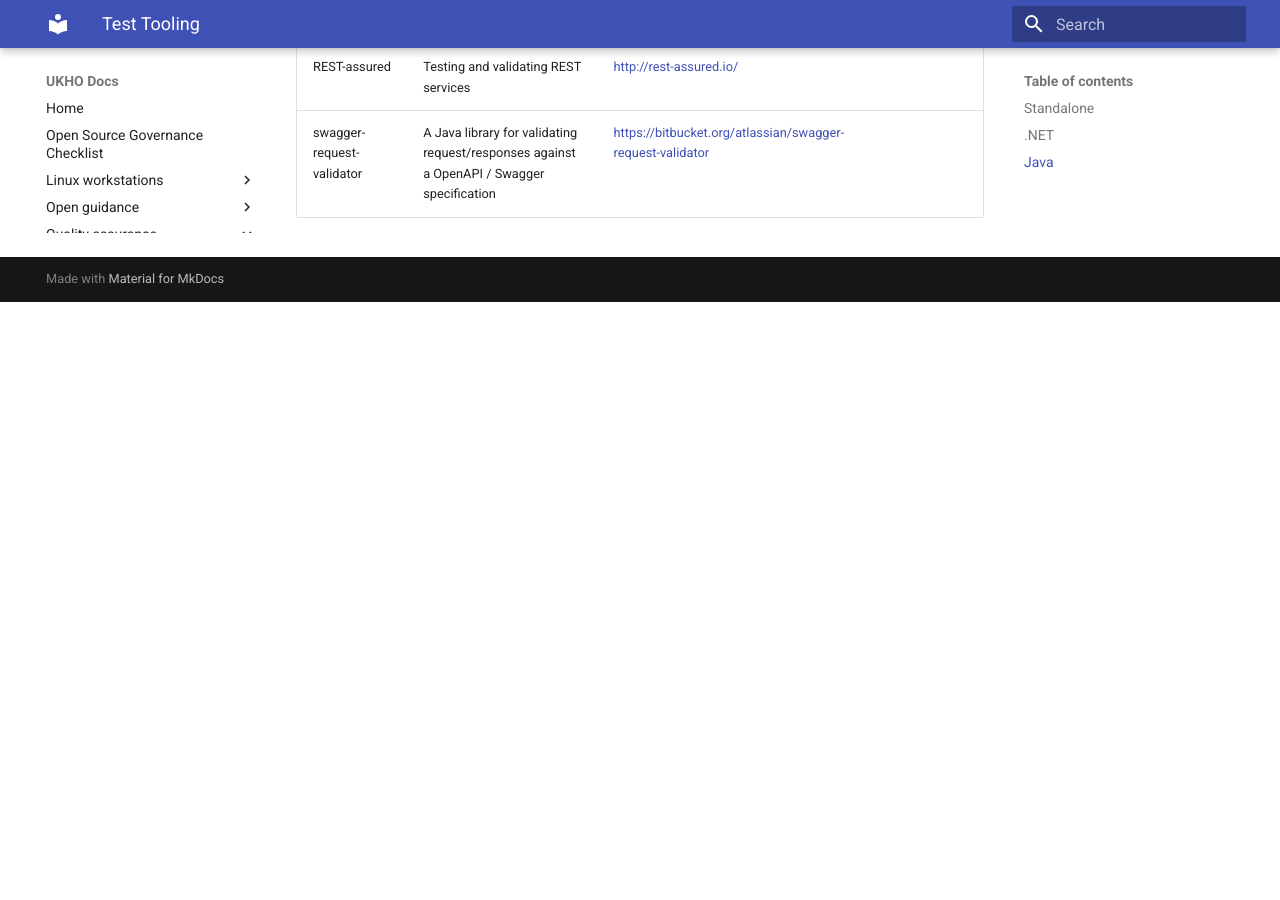
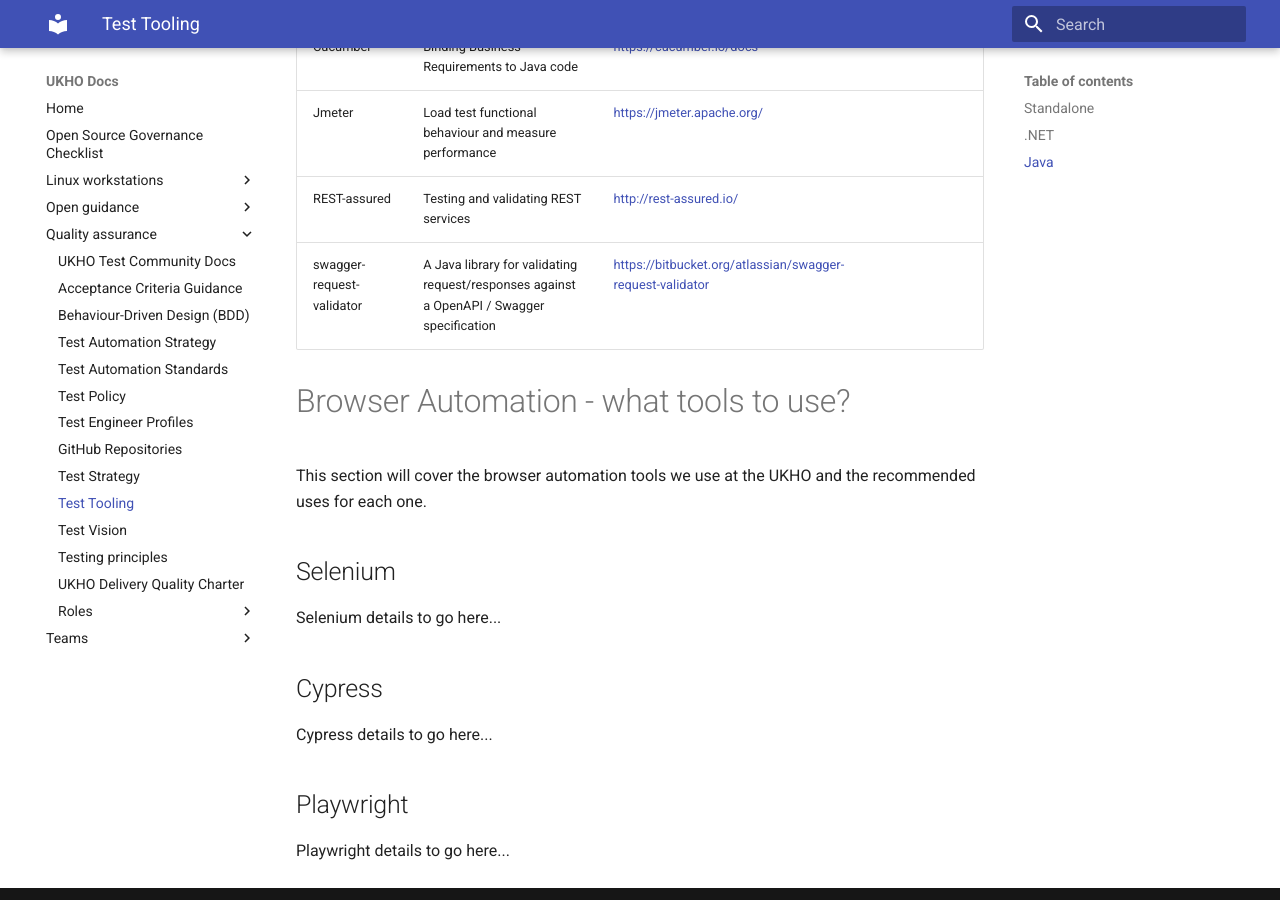
Before and after one commit to UKHO/docs, an MkDocs documentation site: the page built from docs/quality-assurance/test-tooling.md, in a window 1280 px wide and 900 px high, scrolled down 1600 px. Built offline with MkDocs 1.6.1 and Material for MkDocs 9.7.7, drawn with Linux system fonts in a browser that asks for light colours; before the commit the page ends 1902 px from its top, so only the background shows below that; some of the changed text lies outside the part shown.

Commit message:
WIP: Add browser automation tools and new section

```diff
--- a/docs/quality-assurance/test-tooling.md
+++ b/docs/quality-assurance/test-tooling.md
@@ -11,6 +11,8 @@
 |Postman|Rest API client|https://www.getpostman.com/||
 |Selenium|Browser automation|https://www.seleniumhq.org/||i
 |SOAP UI|REST and SOAP client|https://www.soapui.org||
+|Cypress|Browser automation|https://docs.cypress.io/guides/overview/why-cypress.html#In-a-nutshell||
+|Playwright|Browser automation|https://playwright.dev/||
 
 ## .NET
 
@@ -30,3 +32,15 @@
 |Jmeter|Load test functional behaviour and measure performance|https://jmeter.apache.org/||
 |REST-assured|Testing and validating REST services|http://rest-assured.io/||
 |swagger-request-validator|A Java library for validating request/responses against a OpenAPI / Swagger specification|https://bitbucket.org/atlassian/swagger-request-validator||
+
+# Browser Automation - what tools to use?
+This section will cover the browser automation tools we use at the UKHO and the recommended uses for each one.
+
+## Selenium
+Selenium details to go here...
+
+## Cypress
+Cypress details to go here...
+
+## Playwright
+Playwright details to go here...
```
